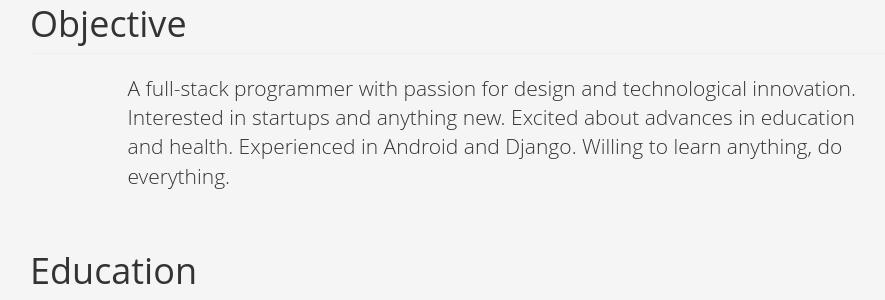
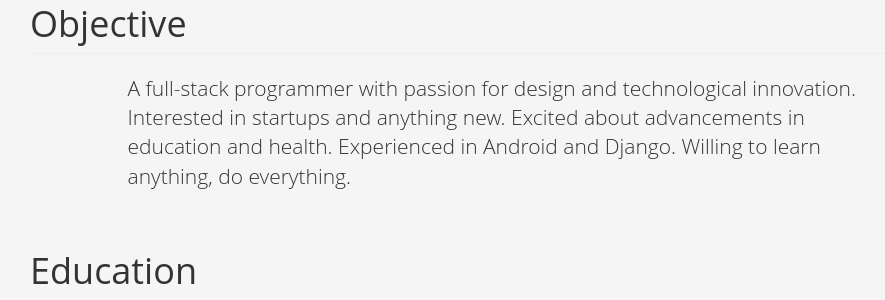
Before and after one commit to briansudev/portfolio, a Django app: page /resume/ in a window 1280 px wide. Shown: the part 126-426 px from the top of the page, without its empty margins (40-925 px from the left). Run offline with Django 3.2, Linux system fonts and the light colour scheme; some libraries are stand-ins or nearby versions.

Commit message:
resume added

```diff
--- a/website/templates/website/resume.html
+++ b/website/templates/website/resume.html
@@ -72,7 +72,7 @@
             <div class="row">
 
                 <div class="col-lg-8 col-md-8 col-md-offset-1">
-                    <p class="lead">A full-stack programmer with passion for design and technological innovation. Interested in startups and anything new. Excited about advances in education and health. Experienced in Android and Django. Willing to learn anything, do everything.</p>
+                    <p class="lead">A full-stack programmer with passion for design and technological innovation. Interested in startups and anything new. Excited about advancements in education and health. Experienced in Android and Django. Willing to learn anything, do everything.</p>
                 </div>
 
             </div>
```
